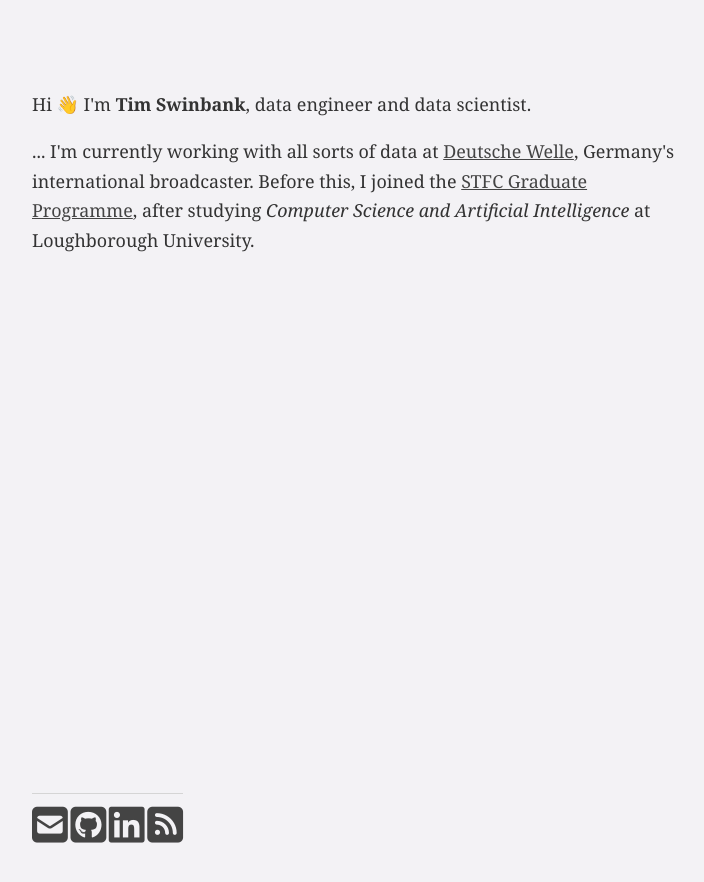
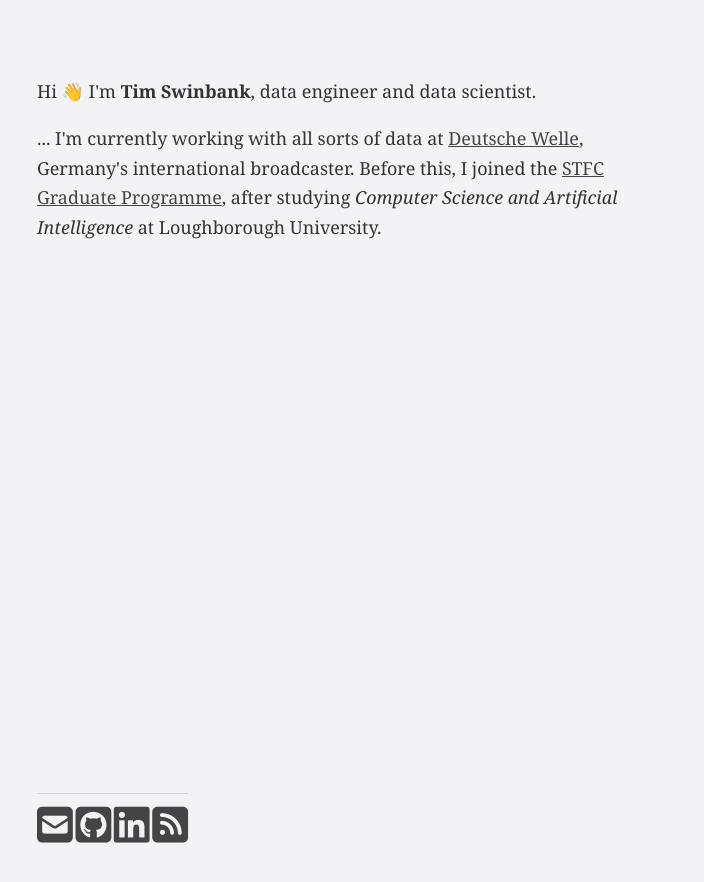
Before and after one commit to tswinb/tswinb.github.io, a Jekyll site: the page built from index.html, in a window 1280 px wide. Shown: the top 882 px of the page, without its empty margins (283-987 px from the left). Built offline with Jekyll 4.4.1, drawn with Linux system fonts in a browser that asks for light colours; nearby versions of some CDN libraries.

Commit message:
Improve styling

```diff
--- a/_includes/head.html
+++ b/_includes/head.html
@@ -7,7 +7,4 @@
   <!-- link to main stylesheet -->
   <link rel="stylesheet" type="text/css" href="/css/main.css">
   <script src="https://kit.fontawesome.com/65f6989a92.js" crossorigin="anonymous"></script>
-  <!-- <link rel="stylesheet" media="screen" href="https://fontlibrary.org//face/noto-serif&display=swap" type="text/css"/> -->
-  <!-- {% if jekyll.environment == 'production' %}
-  {% endif %} -->
 </head>
--- a/blog.html
+++ b/blog.html
@@ -2,8 +2,9 @@
 layout: default
 title: Blog
 ---
+<div class="post-title">
 <h1>Latest Posts</h1>
-
+</div>
 <ul>
   {% for post in site.posts %}
     <li>
--- a/css/main.css
+++ b/css/main.css
@@ -1,6 +1,7 @@
 body {
-    margin:7em auto;max-width:650px;
-    line-height:1.6;font-size:0.8em;color:#444;padding:0 10px;
+    margin-left:auto;margin-right:auto;
+    max-width:50em;padding:0 10px;
+    line-height:1.6;font-size:0.8em;color:#444;
     background-color: #f3f2f5;
 }
 nav ul, footer ul {
@@ -23,7 +24,7 @@
 }
 h1 {
     font-family: 'Georgia', 'Serif';
-    font-size: 3em;
+    font-size: 2em;
 }
 h2 {
     font-family: 'Georgia', 'Serif';
@@ -46,9 +47,24 @@
 
 ul.posts {
     margin: 20px auto 40px;
-    font-size: 1.5em;
+    font-size: 1.4em;
 }
 
 ul.posts li {
     list-style: none;
 }
+
+.blurb, .post-list, .post-title {
+    margin-top:6em;
+}
+
+#home {
+    font-size: 1.5em;
+    font-family: monospace;
+    color: #999;
+}
+
+#date {
+    color: #999;
+    font-weight: normal;
+}
--- a/index.html
+++ b/index.html
@@ -9,3 +9,13 @@
 	Before this, I joined the <a href="https://www.scd.stfc.ac.uk/Pages/Graduate-Programme.aspx">STFC Graduate Programme</a>,
 	after studying <i>Computer Science and Artificial Intelligence</i> at Loughborough University.</p>
 </div><!-- /.blurb -->
+<div class="post-list">
+	<ul>
+		{% for post in site.posts %}
+		<li>
+			<p><a href="{{ post.url }}">{{ post.title }}</span></a> <span id='date'> {{ post.date | date_to_string }}</p>
+			<!-- {{ post.excerpt }} -->
+		</li>
+		{% endfor %}
+	</ul>
+</div><!-- /.post-list -->
```
Also changed, not shown: _layouts/default.html (+0 -9 lines), _layouts/posts.html (+4 -3 lines).
